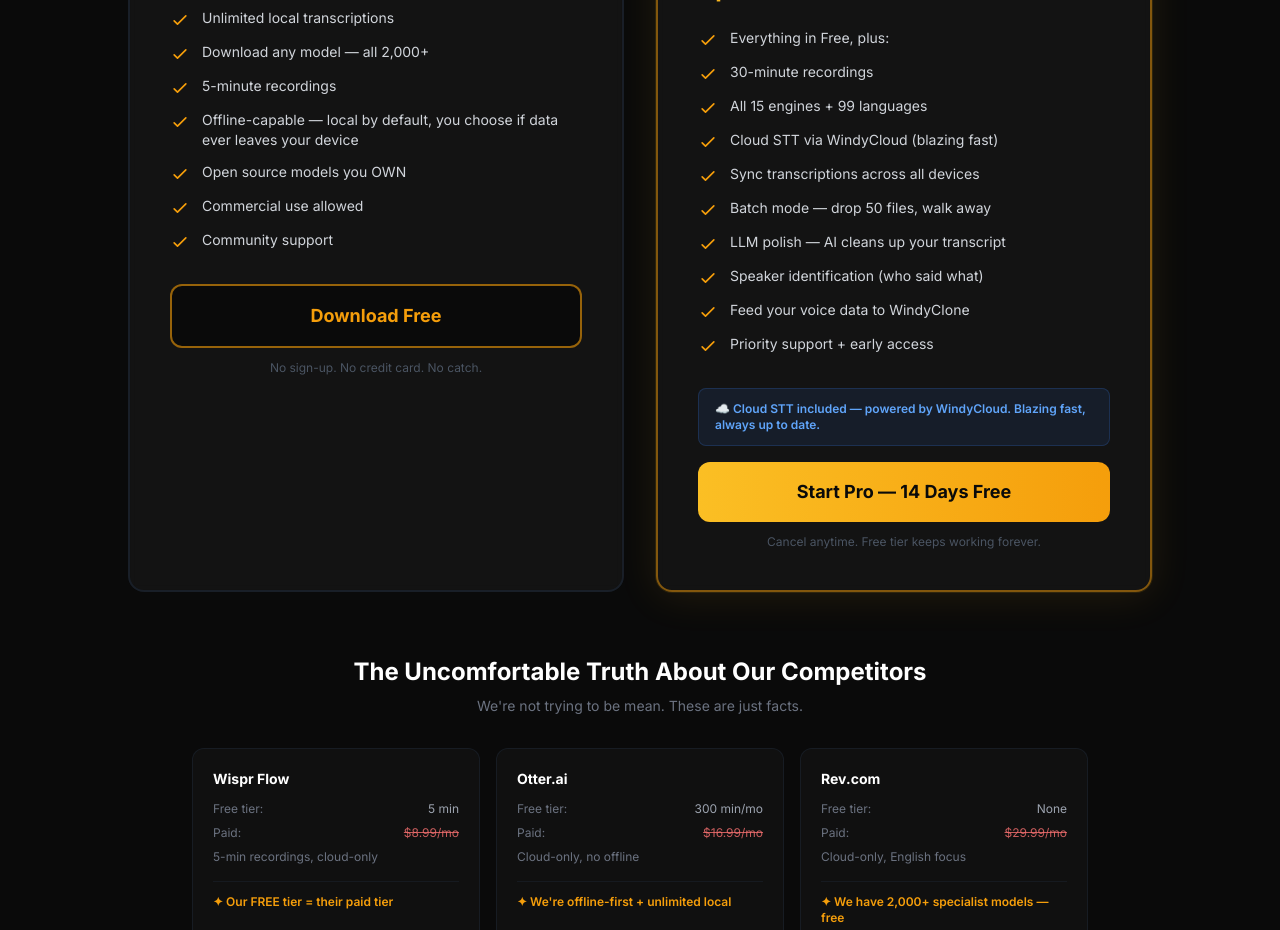
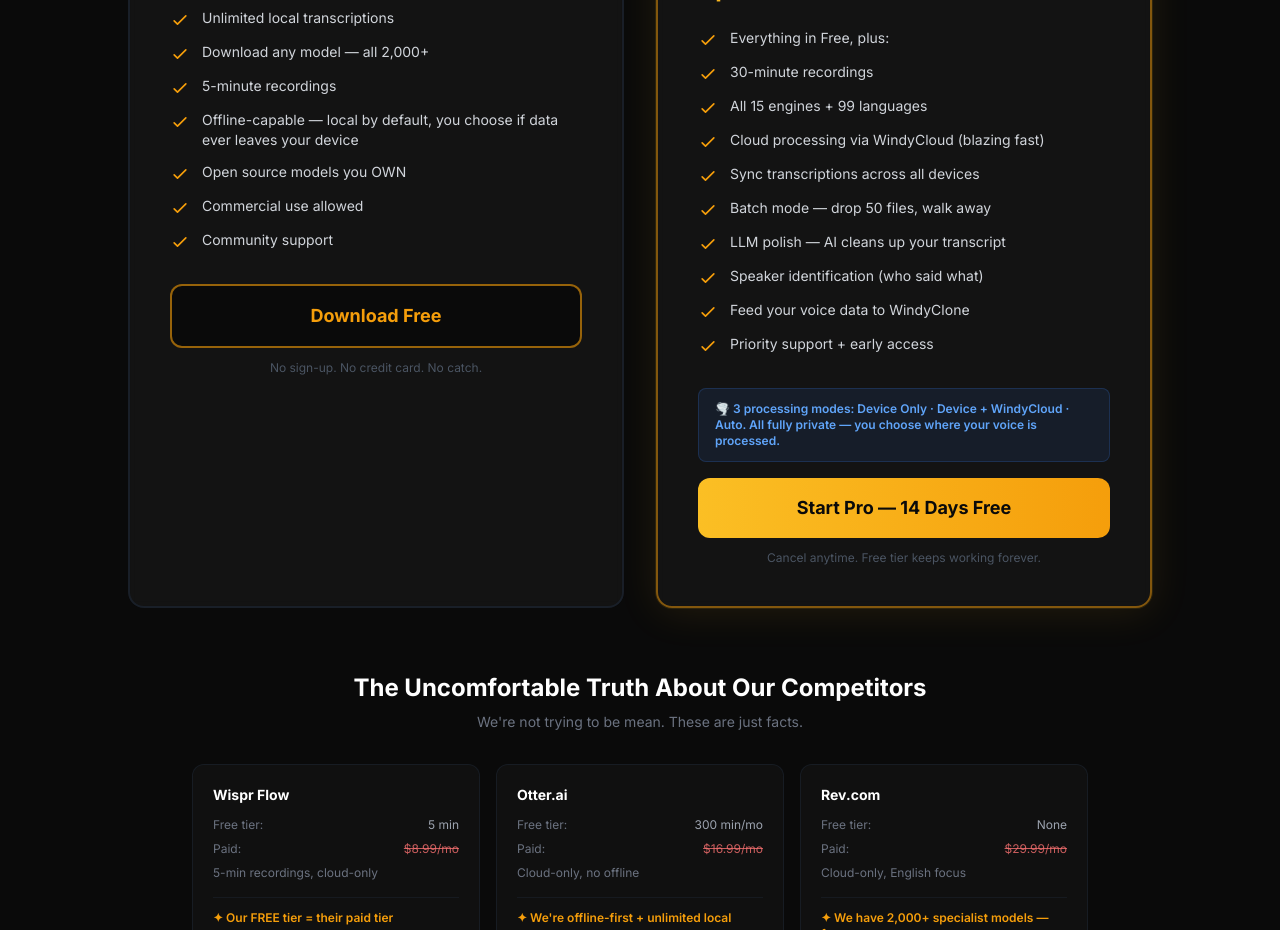
Before and after one commit to sneakyfree/windyword-site, a React (Vite) app: page / in a window 1280 px wide. Shown: the part 7160-8090 px from the top of the page. Built offline with nearby package versions, Linux system fonts and the light colour scheme.

Commit message:
Three-mode consistency: Pricing callout, FAQ, feature list all reference 3 processing modes

```diff
--- a/src/components/FAQ.jsx
+++ b/src/components/FAQ.jsx
@@ -28,7 +28,7 @@
   },
   {
     question: "Is my voice data private?",
-    answer: "In local mode, your voice data stays entirely on your device. We don't collect telemetry. We don't phone home. We don't train on your audio. If you opt into cloud processing or WindyCloud sync, your data is encrypted end-to-end and stored in your personal vault. We couldn't read it if we wanted to. You always control whether data leaves your device — it's a setting, not a surprise."
+    answer: "All three processing modes — Device Only, Device + WindyCloud, and Auto — are fully private. We don't collect telemetry. We don't phone home. We don't train on your audio. In Device Only mode, nothing ever leaves your machine. In cloud modes, your data is encrypted end-to-end and deleted after processing. You choose where your voice is processed — it's a setting, never a surprise."
   },
   {
     question: "What makes this different from Whisper, Deepgram, or AssemblyAI?",
--- a/src/components/Pricing.jsx
+++ b/src/components/Pricing.jsx
@@ -36,7 +36,7 @@
       'Everything in Free, plus:',
       '30-minute recordings',
       'All 15 engines + 99 languages',
-      { text: 'Cloud STT via WindyCloud (blazing fast)', subscriptionOnly: true },
+      { text: 'Cloud processing via WindyCloud (blazing fast)', subscriptionOnly: true },
       'Sync transcriptions across all devices',
       'Batch mode — drop 50 files, walk away',
       'LLM polish — AI cleans up your transcript',
@@ -197,7 +197,7 @@
                 })}
               </ul>
 
-              {/* Cloud STT policy callout for Pro */}
+              {/* Processing mode callout for Pro */}
               {plan.highlight && (
                 <div className={`mb-4 px-4 py-3 rounded-lg text-xs font-semibold ${
                   billing === 'lifetime'
@@ -205,8 +205,8 @@
                     : 'bg-blue-500/10 text-blue-400 border border-blue-500/20'
                 }`}>
                   {billing === 'lifetime'
-                    ? '🏠 Lifetime = Local engines only — Own Your Stack. No cloud dependency, ever.'
-                    : '☁️ Cloud STT included — powered by WindyCloud. Blazing fast, always up to date.'}
+                    ? '🏠 Lifetime = device-only processing. Your voice never leaves your machine. Always private.'
+                    : '🌪️ 3 processing modes: Device Only · Device + WindyCloud · Auto. All fully private — you choose where your voice is processed.'}
                 </div>
               )}
 
```
